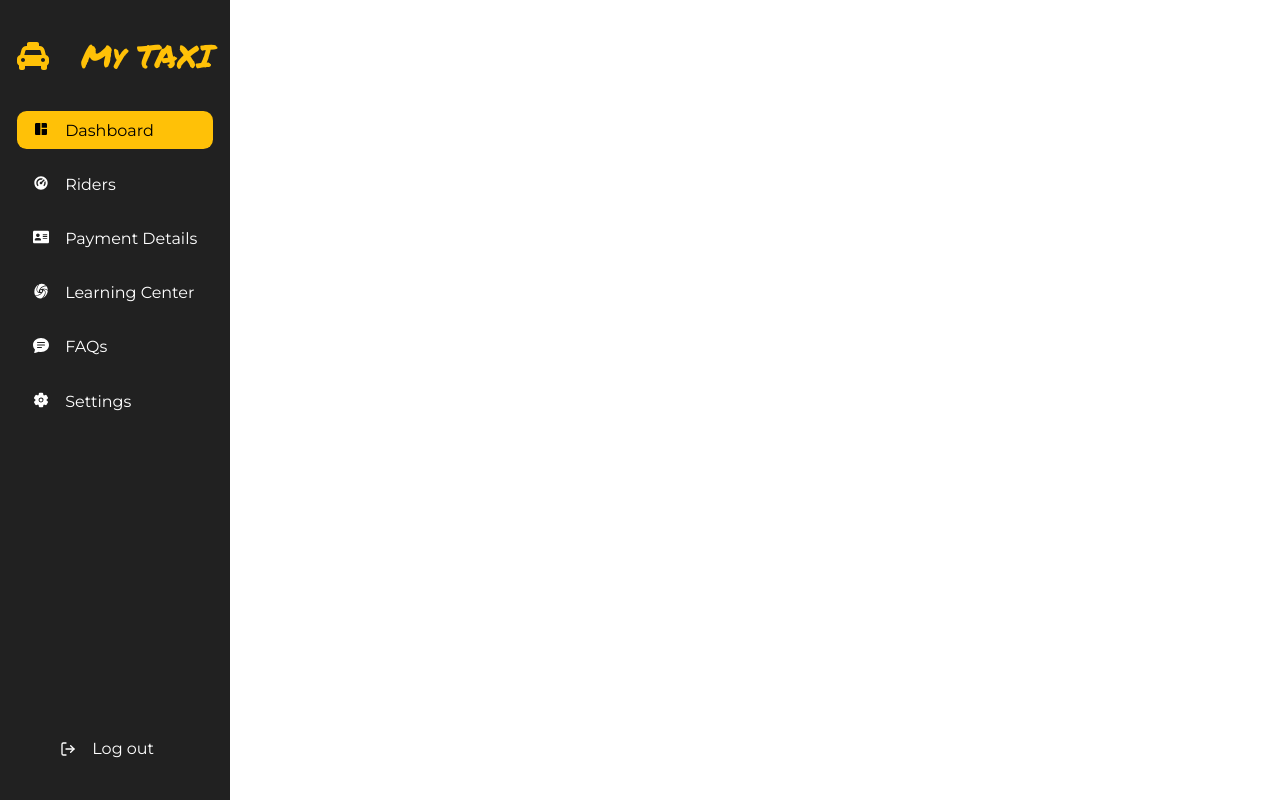
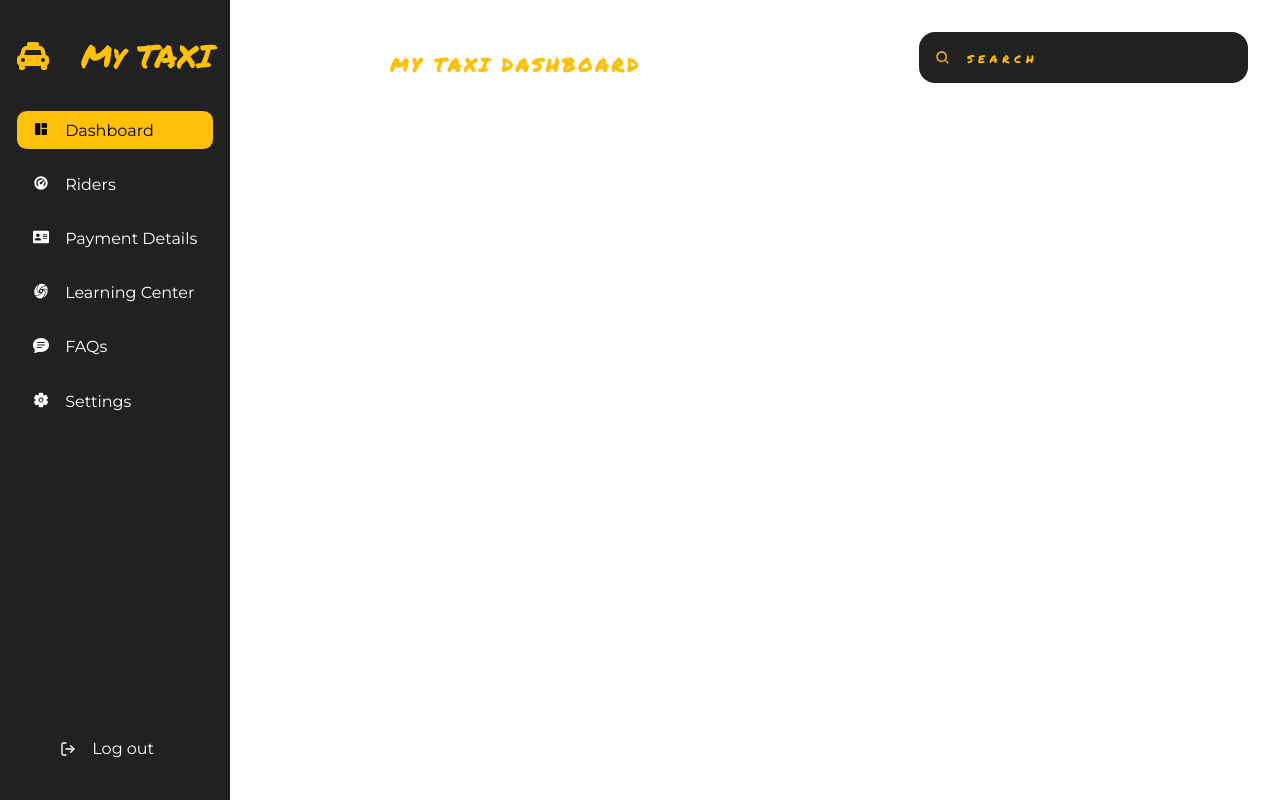
Before and after one commit to Adela1806/taxidashboard, a React (Create React App) app in the folder taxidashboard/: page / in a window 1280 px wide. Built offline with nearby package versions, Linux system fonts and the light colour scheme.

Commit message:
push navbar code

```diff
--- a/taxidashboard/src/App.js
+++ b/taxidashboard/src/App.js
@@ -1,7 +1,8 @@
 import React from 'react'
 import styled from 'styled-components'
+import Sidebar from './components/Sidebar'
 import Dashboard from './components/Dashboard'
-import Sidebar from './components/Sidebar'
+
 export default function App() {
   return (
     <Div>
--- a/taxidashboard/src/components/Analytics.jsx
+++ b/taxidashboard/src/components/Analytics.jsx
@@ -0,0 +1,9 @@
+import React from 'react'
+
+export default function Analytics() {
+    return (
+        <div>
+
+        </div>
+    )
+}
--- a/taxidashboard/src/components/Dashboard.jsx
+++ b/taxidashboard/src/components/Dashboard.jsx
@@ -1,9 +1,33 @@
 import React from 'react'
+import styled from 'styled-components';
+import Analytics from './Analytics';
+import Earnings from './Earnings';
+import FAQ from './FAQ';
+import Navbar from './Navbar';
+import Profile from './Profile';
+import Transfers from './Transfers';
 
 export default function Dashboard() {
     return (
-        <div>
+        <Section>
+            <Navbar />
+            <div className="grid">
+                <div className="row__one">
+                    <Analytics />
+                    <FAQ />
+                </div>
+                <div className="row__two">
+                    <Earnings />
+                    <Transfers />
+                    <Profile />
+                </div>
+            </div>
+        </Section>
+    );
+}
 
-        </div>
-    )
-}
+const Section = styled.section`
+    margin-left: 18vw;
+    padding: 2rem;
+    height: 100%;
+`;
--- a/taxidashboard/src/components/Earnings.jsx
+++ b/taxidashboard/src/components/Earnings.jsx
@@ -0,0 +1,9 @@
+import React from 'react'
+
+export default function Earnings() {
+    return (
+        <div>
+
+        </div>
+    )
+}
--- a/taxidashboard/src/components/FAQ.jsx
+++ b/taxidashboard/src/components/FAQ.jsx
@@ -0,0 +1,9 @@
+import React from 'react'
+
+export default function FAQ() {
+    return (
+        <div>
+
+        </div>
+    )
+}
--- a/taxidashboard/src/components/Navbar.jsx
+++ b/taxidashboard/src/components/Navbar.jsx
@@ -0,0 +1,59 @@
+import React from 'react'
+import styled from 'styled-components'
+import { BiSearch } from 'react-icons/bi'
+export default function Navbar() {
+    return (
+        <Nav>
+            <div className="title">
+                <h4>Hi Nga</h4>
+                <h1>Welcome to <span>MY TAXI DASHBOARD</span></h1>
+            </div>
+            <div className="search">
+                <BiSearch />
+                <input type="text" placeholder='search' />
+            </div>
+
+        </Nav>
+    )
+}
+
+const Nav = styled.nav`
+    display: flex;
+    justify-content: space-between;
+    color: white;
+    .title {
+        h1 {
+            span {
+                margin-left: 0.5rem;
+                color: #ffc107;
+                letter-spacing: 0.2rem;
+                font-family: "Permanent Marker", cursive;
+            }
+        }
+    }
+    .search {
+        background-color: #212121;
+        display: flex;
+        align-items: center;
+        gap: 1rem;
+        padding: 1rem 8rem 1rem 1rem;
+        border-radius: 1rem;
+        svg {
+            color: #ffc107;
+        }
+        input {
+            background-color: transparent;
+            border: none;
+            color: #ffc107;
+            font-family: "Permanent Marker", cursive;
+            letter-spacing: 0.3rem;
+            &::placeholder {
+                color: #ffc107;
+            }
+            &:focus {
+                outline: none;
+            }
+        }
+
+    }
+`;
--- a/taxidashboard/src/components/Profile.jsx
+++ b/taxidashboard/src/components/Profile.jsx
@@ -0,0 +1,9 @@
+import React from 'react'
+
+export default function Profile() {
+    return (
+        <div>
+
+        </div>
+    )
+}
--- a/taxidashboard/src/components/Transfers.jsx
+++ b/taxidashboard/src/components/Transfers.jsx
@@ -0,0 +1,9 @@
+import React from 'react'
+
+export default function Transfers() {
+    return (
+        <div>
+
+        </div>
+    )
+}
```
